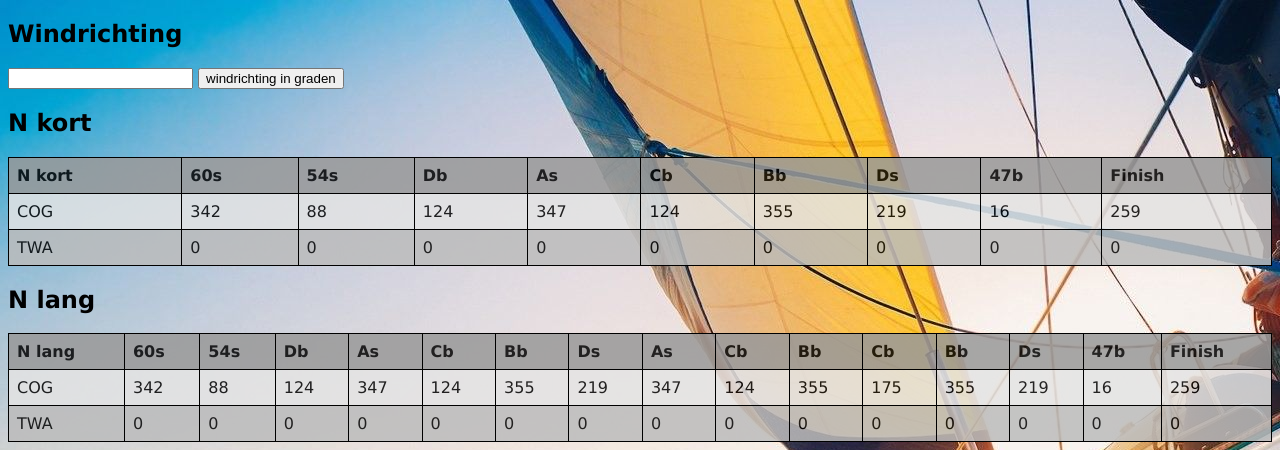
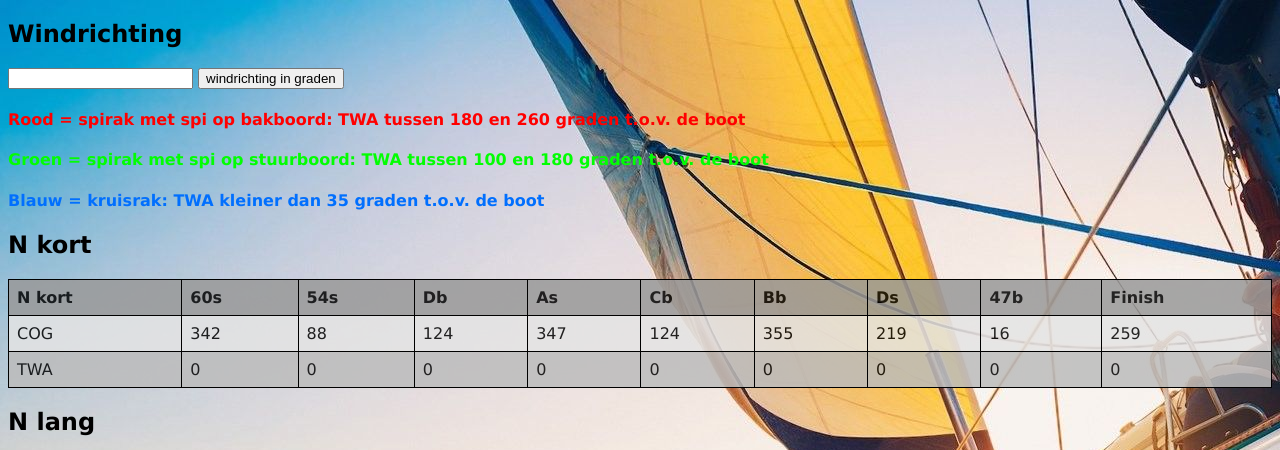
Before and after one commit to eriksnijder/spikant, a Flask app: page / in a window 1280 px wide. Shown: the top 450 px of the page. Run offline with Flask 3, Linux system fonts and the light colour scheme.

Commit message:
add index

```diff
--- a/templates/table.html
+++ b/templates/table.html
@@ -49,7 +49,7 @@
     }
 
     .blue-cell {
-      background-color: #02aefe;
+      background-color: #016ffe;
     }
   </style>
 </head>
@@ -58,6 +58,9 @@
   <h2>Windrichting</h2>
   <input type="number" id="inputNumber">
   <button onclick="addNumber()">windrichting in graden</button>
+  <h4 style="color:red;">Rood = spirak met spi op bakboord: TWA tussen 180 en 260 graden t.o.v. de boot</h4>
+  <h4 style="color:#02fe02;">Groen = spirak met spi op stuurboord: TWA tussen 100 en 180 graden t.o.v. de boot</h4>
+  <h4 style="color:#016ffe;">Blauw = kruisrak: TWA kleiner dan 35 graden t.o.v. de boot</h4>
   <h2>N kort</h2>
   <table>
     <thead>
```
Also changed, not shown: 1 other file.
